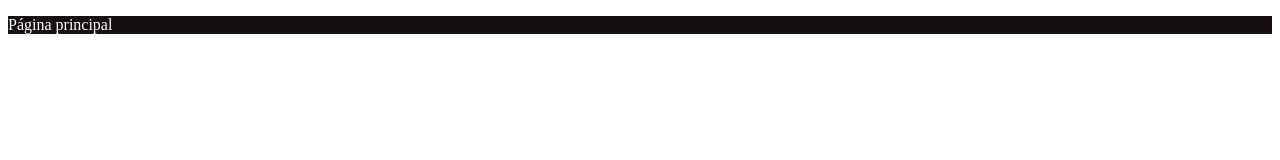
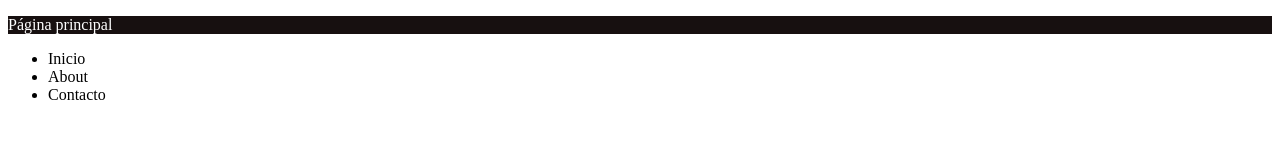
Before and after one commit to cocabet/Prueba_Ramas, a plain HTML site: page index.html in a window 1280 px wide. Drawn offline with Linux system fonts and the light colour scheme.

Commit message:
Se agrego la lista

```diff
--- a/index.html
+++ b/index.html
@@ -7,5 +7,12 @@
 </head>
 <body>
 	<p class=parrafo>Página principal</p>
+	<nav>
+		<ul>
+			<li>Inicio</li>
+			<li>About</li>
+			<li>Contacto</li>
+		</ul>
+	</nav>
 </body>
 </html>
```
